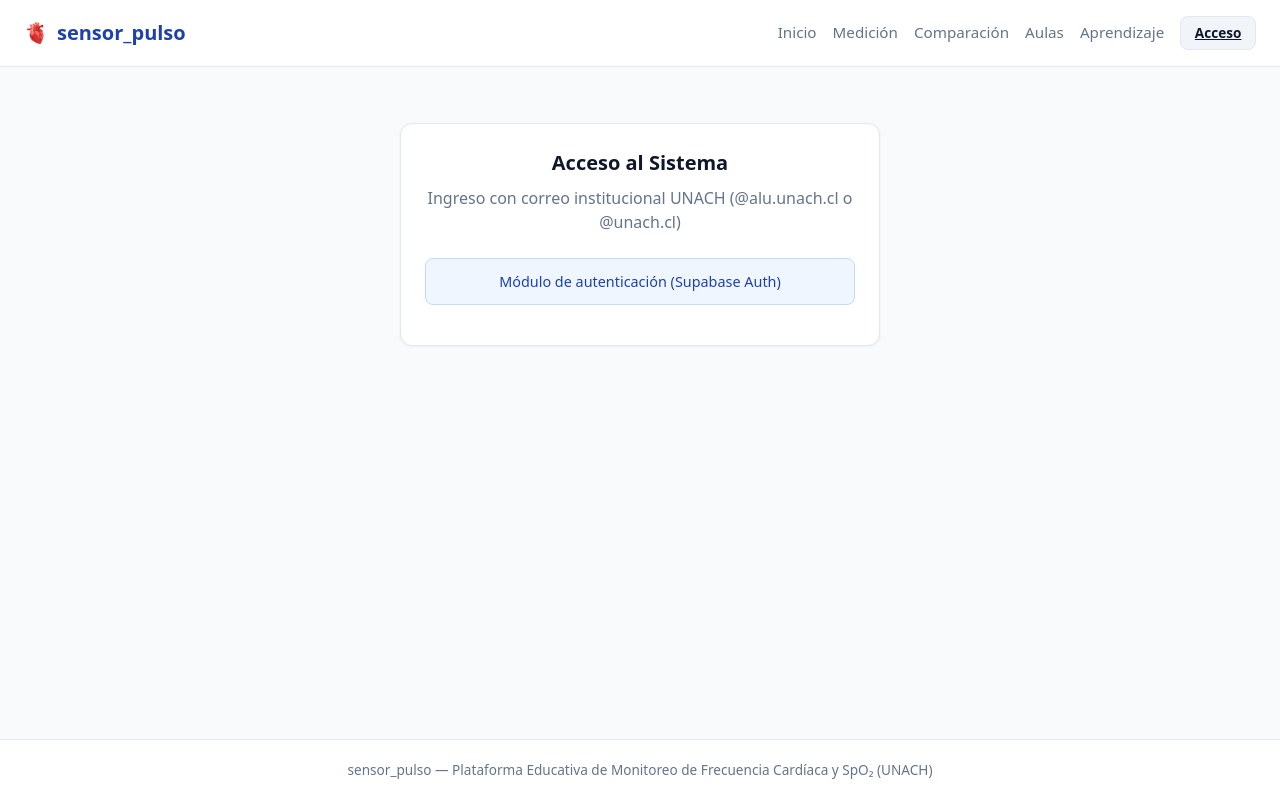
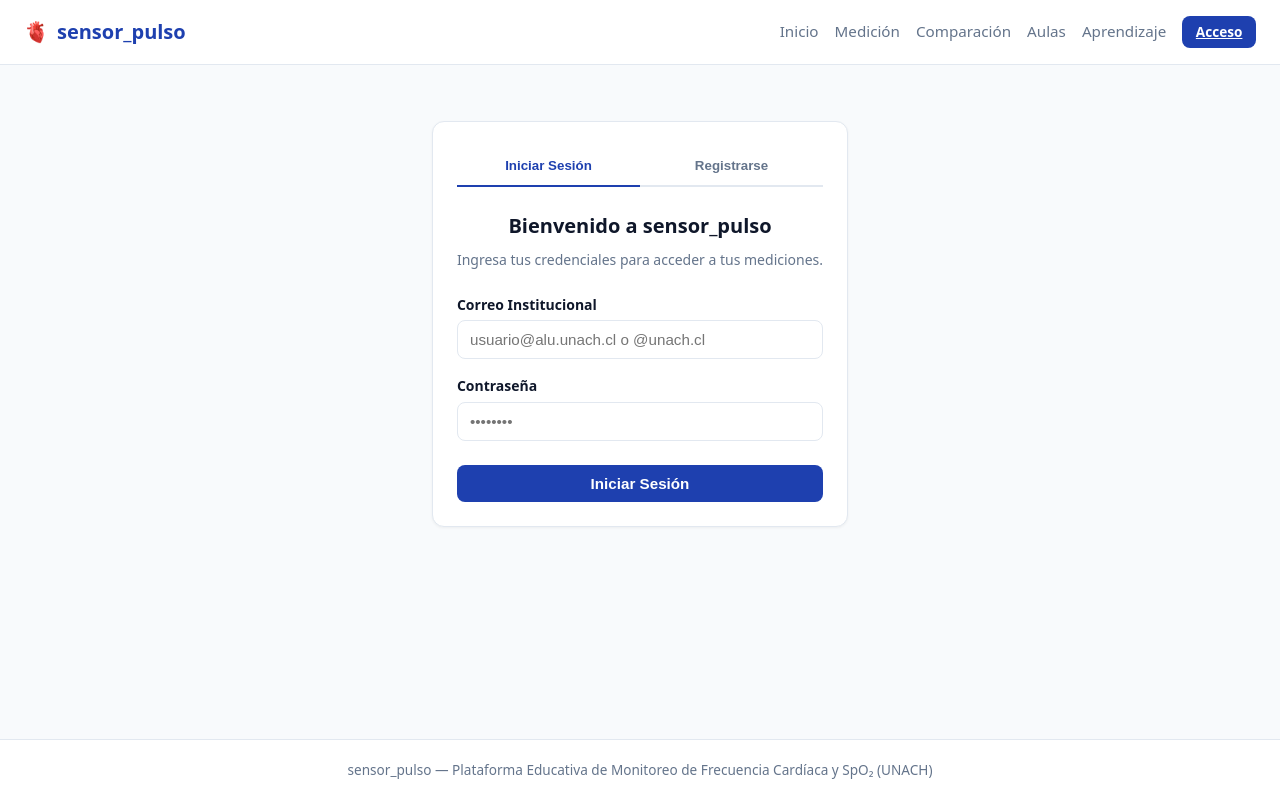
Before and after one commit to mariajose920/sensor_pulso, a Vue app: page /login in a window 1280 px wide. Built offline with nearby package versions, Linux system fonts and the light colour scheme; no server answers.

Commit message:
feat(RF02): registro e inicio de sesion con supabase auth

```diff
--- a/src/App.vue
+++ b/src/App.vue
@@ -10,7 +10,21 @@
         <router-link to="/comparacion" class="nav-link">Comparación</router-link>
         <router-link to="/aulas" class="nav-link">Aulas</router-link>
         <router-link to="/aprendizaje" class="nav-link">Aprendizaje</router-link>
-        <router-link to="/login" class="btn btn-secondary" style="padding: 0.35rem 0.85rem; font-size: 0.85rem;">Acceso</router-link>
+
+        <!-- Estado de sesión -->
+        <template v-if="isAuthenticated">
+          <span class="user-chip">
+            👤 {{ currentUserName }}
+          </span>
+          <button @click="logout" class="btn btn-secondary btn-sm">
+            Salir
+          </button>
+        </template>
+        <template v-else>
+          <router-link to="/login" class="btn btn-primary btn-sm">
+            Acceso
+          </router-link>
+        </template>
       </nav>
     </header>
     <main class="container">
@@ -23,6 +37,9 @@
 </template>
 
 <script setup>
+import { useAuth } from './composables/useAuth'
+
+const { isAuthenticated, currentUserName, logout } = useAuth()
 </script>
 
 <style scoped>
@@ -36,6 +53,21 @@ main.container {
   flex: 1;
 }
 
+.user-chip {
+  font-size: 0.85rem;
+  font-weight: 600;
+  color: var(--color-text);
+  background: #f1f5f9;
+  padding: 0.35rem 0.65rem;
+  border-radius: 9999px;
+  border: 1px solid var(--color-border);
+}
+
+.btn-sm {
+  padding: 0.35rem 0.85rem;
+  font-size: 0.85rem;
+}
+
 .footer {
   border-top: 1px solid var(--color-border);
   background: var(--color-surface);
--- a/src/composables/useAuth.js
+++ b/src/composables/useAuth.js
@@ -5,6 +5,7 @@ import { supabase } from '../services/supabase'
 const user = ref(null)
 const session = ref(null)
 const loading = ref(true)
+const authError = ref(null)
 
 // Inicializar y escuchar cambios de sesión en Supabase Auth
 supabase.auth.getSession().then(({ data }) => {
@@ -20,32 +21,102 @@ supabase.auth.onAuthStateChange((_event, newSession) => {
 })
 
 export function useAuth() {
-  // RF01: Datos para identificar al usuario que realiza la medición
+  // RF01: Identificación del usuario activo
   const isAuthenticated = computed(() => !!user.value)
   const currentUserId = computed(() => user.value?.id || null)
   const currentUserEmail = computed(() => user.value?.email || '')
 
-  // Extraer nombre o fallback desde el correo institucional
   const currentUserName = computed(() => {
     if (!user.value) return 'Invitado / No identificado'
     return user.value.user_metadata?.nombre_completo ||
            user.value.email?.split('@')[0] ||
-           'Usuario sin nombre'
+           'Usuario'
   })
 
-  // Rol del usuario (por defecto 'usuario' para estudiantes)
   const currentUserRole = computed(() => {
     return user.value?.user_metadata?.rol || 'usuario'
   })
+
+  // RF02: Inicio de sesión con correo y contraseña (Supabase Auth)
+  const login = async (email, password) => {
+    authError.value = null
+    loading.value = true
+    try {
+      const { data, error } = await supabase.auth.signInWithPassword({
+        email,
+        password
+      })
+      if (error) throw error
+      return { success: true, data }
+    } catch (err) {
+      let mensaje = err.message
+      if (mensaje.includes('Invalid login credentials')) {
+        mensaje = 'Correo o contraseña incorrectos.'
+      } else if (mensaje.includes('Email not confirmed')) {
+        mensaje = 'Debes confirmar tu correo antes de iniciar sesión.'
+      }
+      authError.value = mensaje
+      return { success: false, error: mensaje }
+    } finally {
+      loading.value = false
+    }
+  }
+
+  // RF02: Registro de nuevo usuario (Supabase Auth)
+  const register = async (email, password, nombreCompleto) => {
+    authError.value = null
+    loading.value = true
+    try {
+      const { data, error } = await supabase.auth.signUp({
+        email,
+        password,
+        options: {
+          data: {
+            nombre_completo: nombreCompleto,
+            rol: email.endsWith('@unach.cl') ? 'profesor' : 'usuario'
+          }
+        }
+      })
+      if (error) throw error
+      return { success: true, data }
+    } catch (err) {
+      let mensaje = err.message
+      if (mensaje.includes('User already registered')) {
+        mensaje = 'Ya existe una cuenta registrada con este correo.'
+      }
+      authError.value = mensaje
+      return { success: false, error: mensaje }
+    } finally {
+      loading.value = false
+    }
+  }
+
+  // RF02: Cerrar sesión
+  const logout = async () => {
+    loading.value = true
+    try {
+      await supabase.auth.signOut()
+      user.value = null
+      session.value = null
+    } catch (err) {
+      authError.value = err.message
+    } finally {
+      loading.value = false
+    }
+  }
 
   return {
     user,
     session,
     loading,
+    authError,
     isAuthenticated,
     currentUserId,
     currentUserEmail,
     currentUserName,
-    currentUserRole
+    currentUserRole,
+    login,
+    register,
+    logout
   }
 }
--- a/src/views/LoginView.vue
+++ b/src/views/LoginView.vue
@@ -1,14 +1,184 @@
 <template>
-  <div class="card" style="max-width: 480px; margin: 2rem auto;">
-    <h1 class="card-title" style="text-align: center;">Acceso al Sistema</h1>
-    <p style="color: var(--color-muted); text-align: center; margin-bottom: 1.5rem;">
-      Ingreso con correo institucional UNACH (@alu.unach.cl o @unach.cl)
-    </p>
-    <div class="alert alert-info" style="text-align: center;">
-      Módulo de autenticación (Supabase Auth)
+  <div class="auth-container">
+    <div class="card auth-card">
+      <!-- Pestañas para cambiar entre Iniciar Sesión y Registrarse -->
+      <div class="auth-tabs">
+        <button
+          type="button"
+          class="tab-btn"
+          :class="{ active: mode === 'login' }"
+          @click="mode = 'login'"
+        >
+          Iniciar Sesión
+        </button>
+        <button
+          type="button"
+          class="tab-btn"
+          :class="{ active: mode === 'register' }"
+          @click="mode = 'register'"
+        >
+          Registrarse
+        </button>
+      </div>
+
+      <div class="auth-header">
+        <h2 class="card-title">
+          {{ mode === 'login' ? 'Bienvenido a sensor_pulso' : 'Crear Cuenta Institucional' }}
+        </h2>
+        <p class="auth-subtitle">
+          {{ mode === 'login'
+            ? 'Ingresa tus credenciales para acceder a tus mediciones.'
+            : 'Registro para estudiantes y profesores de la plataforma.' }}
+        </p>
+      </div>
+
+      <!-- Alertas de error o éxito -->
+      <div v-if="errorMessage" class="alert alert-error">
+        {{ errorMessage }}
+      </div>
+      <div v-if="successMessage" class="alert alert-success">
+        {{ successMessage }}
+      </div>
+
+      <!-- Formulario -->
+      <form @submit.prevent="handleSubmit">
+        <div v-if="mode === 'register'" class="form-group">
+          <label class="form-label" for="nombre">Nombre Completo</label>
+          <input
+            id="nombre"
+            v-model="nombre"
+            type="text"
+            class="form-input"
+            placeholder="Ej: Cristóbal Valdés"
+            required
+          />
+        </div>
+
+        <div class="form-group">
+          <label class="form-label" for="email">Correo Institucional</label>
+          <input
+            id="email"
+            v-model="email"
+            type="email"
+            class="form-input"
+            placeholder="usuario@alu.unach.cl o @unach.cl"
+            required
+          />
+        </div>
+
+        <div class="form-group">
+          <label class="form-label" for="password">Contraseña</label>
+          <input
+            id="password"
+            v-model="password"
+            type="password"
+            class="form-input"
+            placeholder="••••••••"
+            required
+          />
+        </div>
+
+        <button
+          type="submit"
+          class="btn btn-primary w-full"
+          :disabled="loading"
+        >
+          {{ loading ? 'Procesando...' : (mode === 'login' ? 'Iniciar Sesión' : 'Crear Cuenta') }}
+        </button>
+      </form>
     </div>
   </div>
 </template>
 
 <script setup>
+import { ref } from 'vue'
+import { useRouter } from 'vue-router'
+import { useAuth } from '../composables/useAuth'
+
+const router = useRouter()
+const { login, register, loading } = useAuth()
+
+const mode = ref('login')
+const nombre = ref('')
+const email = ref('')
+const password = ref('')
+const errorMessage = ref('')
+const successMessage = ref('')
+
+const handleSubmit = async () => {
+  errorMessage.value = ''
+  successMessage.value = ''
+
+  if (mode.value === 'login') {
+    const res = await login(email.value, password.value)
+    if (res.success) {
+      router.push('/medicion')
+    } else {
+      errorMessage.value = res.error
+    }
+  } else {
+    const res = await register(email.value, password.value, nombre.value)
+    if (res.success) {
+      successMessage.value = 'Registro exitoso. Revisa tu correo institucional para confirmar tu cuenta.'
+      mode.value = 'login'
+      password.value = ''
+    } else {
+      errorMessage.value = res.error
+    }
+  }
+}
 </script>
+
+<style scoped>
+.auth-container {
+  display: flex;
+  justify-content: center;
+  align-items: center;
+  padding: 2rem 1rem;
+}
+
+.auth-card {
+  width: 100%;
+  max-width: 440px;
+}
+
+.auth-tabs {
+  display: flex;
+  border-bottom: 2px solid var(--color-border);
+  margin-bottom: 1.5rem;
+}
+
+.tab-btn {
+  flex: 1;
+  padding: 0.75rem;
+  background: none;
+  border: none;
+  border-bottom: 2px solid transparent;
+  margin-bottom: -2px;
+  font-weight: 600;
+  color: var(--color-muted);
+  cursor: pointer;
+  transition: all 0.2s;
+}
+
+.tab-btn.active {
+  color: var(--color-primary);
+  border-bottom-color: var(--color-primary);
+}
+
+.auth-header {
+  text-align: center;
+  margin-bottom: 1.5rem;
+}
+
+.auth-subtitle {
+  font-size: 0.875rem;
+  color: var(--color-muted);
+  margin-top: 0.25rem;
+}
+
+.w-full {
+  width: 100%;
+  margin-top: 0.5rem;
+}
+</style>
```
